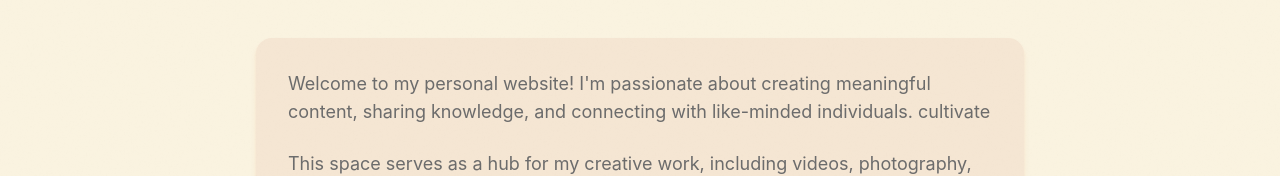
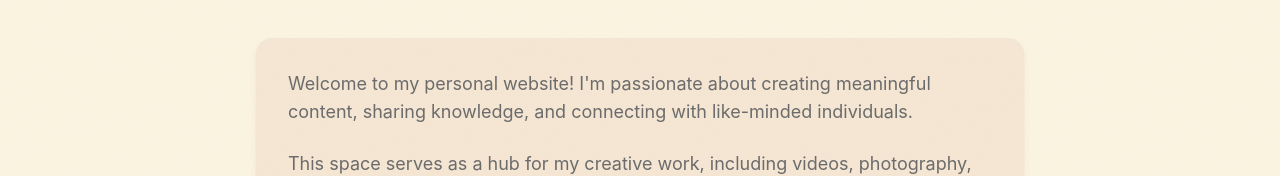
Before and after one commit to higann/personal_blog, a Next.js app: page /about in a window 1280 px wide. Shown: the part 156-332 px from the top of the page. Built offline with nearby package versions, Linux system fonts and the light colour scheme; no server answers.

Commit message:
Fix typo in welcome message

```diff
--- a/app/about/page.tsx
+++ b/app/about/page.tsx
@@ -17,7 +17,7 @@ export default function AboutPage() {
           <div className="bg-background-alt p-8 rounded-retro-lg retro-shadow mb-8">
             <p className="text-lg text-text-light mb-6">
               Welcome to my personal website! I&apos;m passionate about creating meaningful content,
-              sharing knowledge, and connecting with like-minded individuals. cultivate
+              sharing knowledge, and connecting with like-minded individuals.
             </p>
             <p className="text-lg text-text-light mb-6">
               This space serves as a hub for my creative work, including videos, photography,
```
